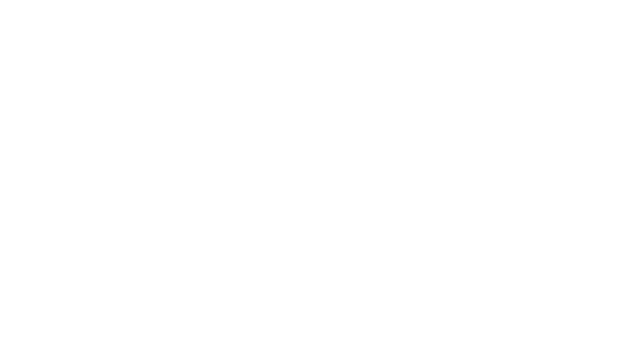
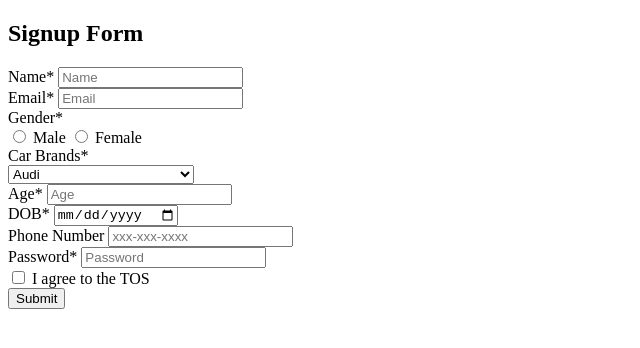
Before and after one commit to acciojob/signup-form-car-priyak770, a website: page main.html in a window 1280 px wide. Shown: the whole page, without its empty margins (0-640 px from the left). Drawn offline with Linux system fonts and the light colour scheme.

Commit message:
created a submission

```diff
--- a/main.html
+++ b/main.html
@@ -10,7 +10,56 @@
 	<!-- the entire body must be written by student -->
     <script type="text/javascript" src="./script.js">
 </script>
+    <h2>Signup Form</h2>
+    <form action="submit_signup.php" method="post">
+        <!-- Name -->
+        <label for="name">Name<span>*</span></label>
+        <input type="text" id="name" name="name" placeholder="Name" required><br>
 
+        <!-- Email -->
+        <label for="email">Email<span>*</span></label>
+        <input type="email" id="email" name="email" placeholder="Email" required><br>
+
+        <!-- Gender -->
+        <label>Gender<span>*</span></label><br>
+        <input type="radio" id="gender_m" name="gender" required>
+        <label for="gender_m">Male</label>
+        <input type="radio" id="gender_f" name="gender" required>
+        <label for="gender_f">Female</label><br>
+
+        <!-- Car Brands (Select) -->
+        <label for="cars">Car Brands<span>*</span></label><br>
+        <select id="cars" name="cars" required>
+            <option value="" disabled>--Please choose an option--</option>
+            <option value="audi">Audi</option>
+            <option value="bmw">BMW</option>
+            <option value="mercedes">Mercedes</option>
+            <option value="toyota">Toyota</option>
+        </select><br>
+
+        <!-- Age -->
+        <label for="age">Age<span>*</span></label>
+        <input type="number" id="age" name="age" placeholder="Age" required><br>
+
+        <!-- DOB (Date) -->
+        <label for="dob">DOB<span>*</span></label>
+        <input type="date" id="dob" name="dob" required><br>
+
+        <!-- Phone Number (Tel) -->
+        <label for="tel">Phone Number</label>
+        <input type="tel" id="tel" name="tel" pattern="[0-9]{3}-[0-9]{3}-[0-9]{4}" placeholder="xxx-xxx-xxxx"><br>
+
+        <!-- Password -->
+        <label for="password">Password<span>*</span></label>
+        <input type="password" id="password" name="password" placeholder="Password" required><br>
+
+        <!-- I agree to the TOS (Checkbox) -->
+        <input type="checkbox" id="tos" name="tos" required>
+        <label for="tos">I agree to the TOS</label><br>
+
+        <!-- Submit Button -->
+        <button type="submit">Submit</button>
+    </form>
 </body>
 
 </html>
```
